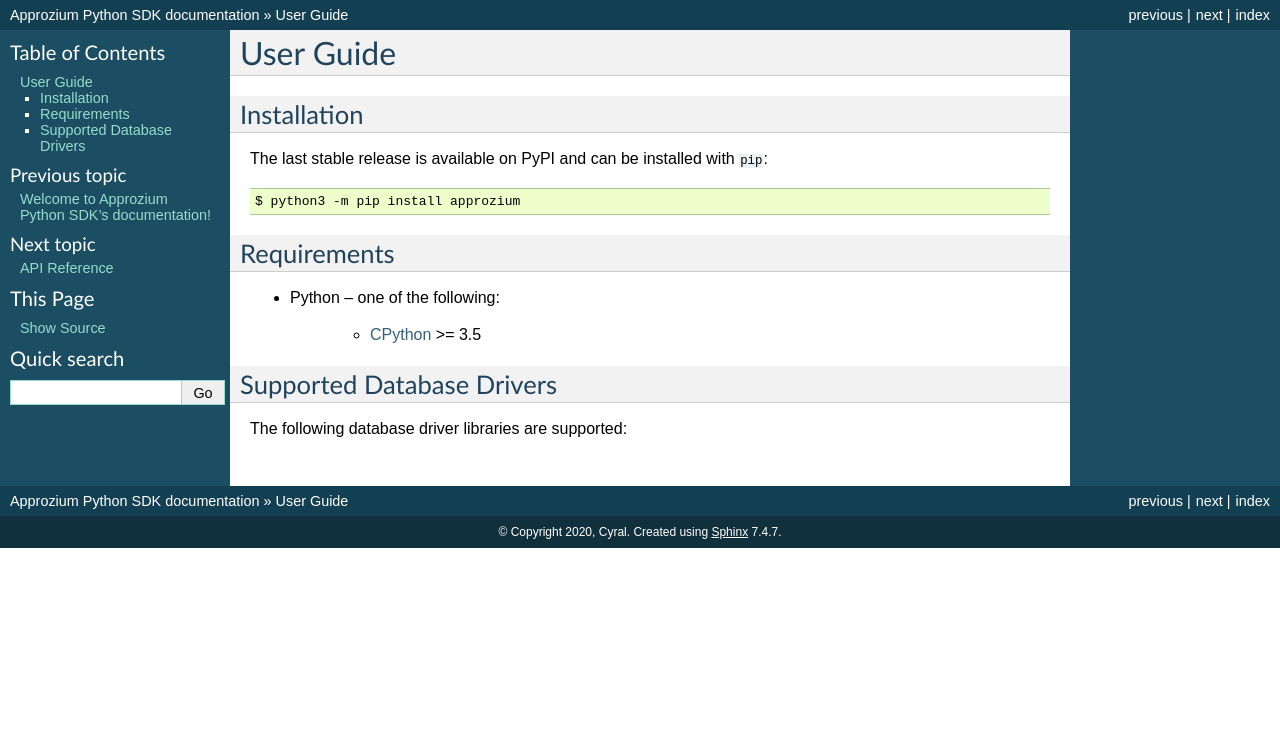
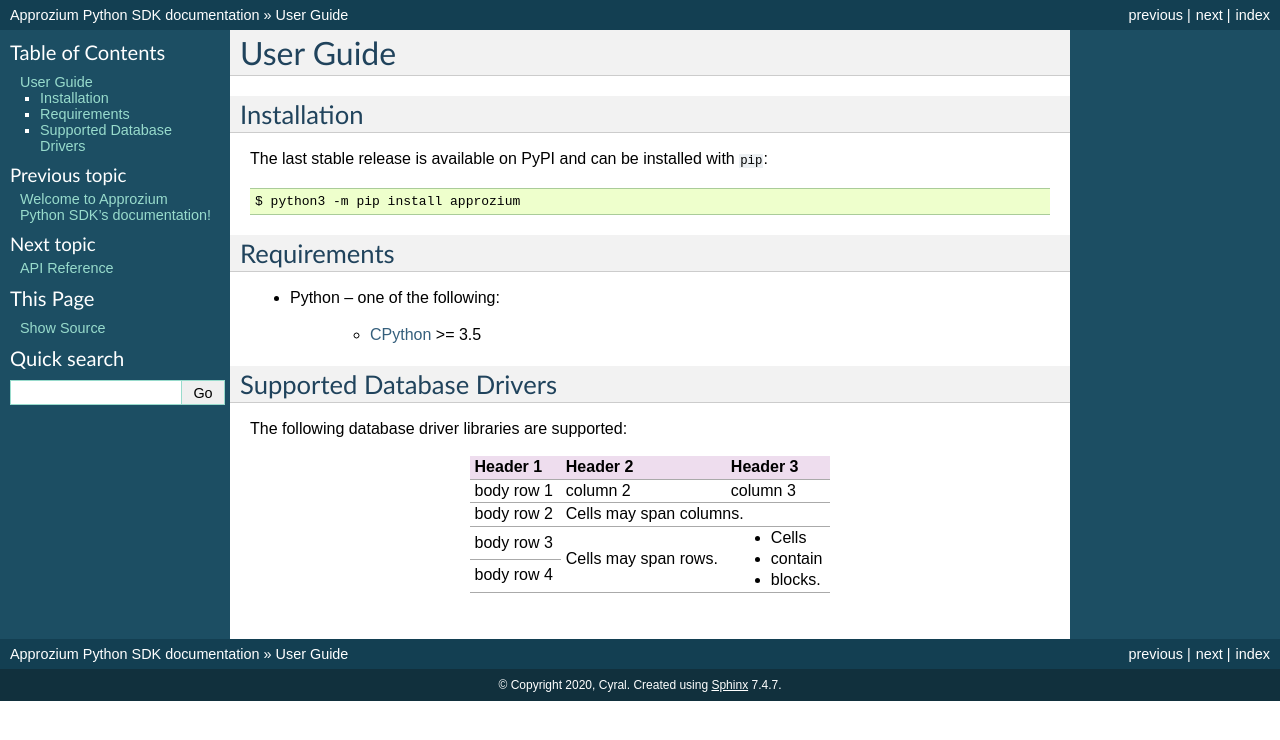
Before and after one commit to cyralinc/approzium, a Sphinx documentation site: the page built from sdk/python/docs/source/userguide.rst, in a window 1280 px wide. Shown: the top 740 px of the page. Built offline with Sphinx 7.4.7, drawn with Linux system fonts in a browser that asks for light colours.

Commit message:
add table

```diff
--- a/sdk/python/docs/source/userguide.rst
+++ b/sdk/python/docs/source/userguide.rst
@@ -23,16 +23,15 @@
 
 The following database driver libraries are supported:
 
-.. list-table:: Title
-   :widths: 25 25 50
-   :header-rows: 1
 
-    * - Heading row 1, column 1
-      - Heading row 1, column 2
-      - Heading row 1, column 3
-    * - Row 1, column 1
-      -
-      - Row 1, column 3
-    * - Row 2, column 1
-      - Row 2, column 2
-      - Row 2, column 3
+      +------------+------------+-----------+
+      | Header 1   | Header 2   | Header 3  |
+      +============+============+===========+
+      | body row 1 | column 2   | column 3  |
+      +------------+------------+-----------+
+      | body row 2 | Cells may span columns.|
+      +------------+------------+-----------+
+      | body row 3 | Cells may  | - Cells   |
+      +------------+ span rows. | - contain |
+      | body row 4 |            | - blocks. |
+      +------------+------------+-----------+
```
